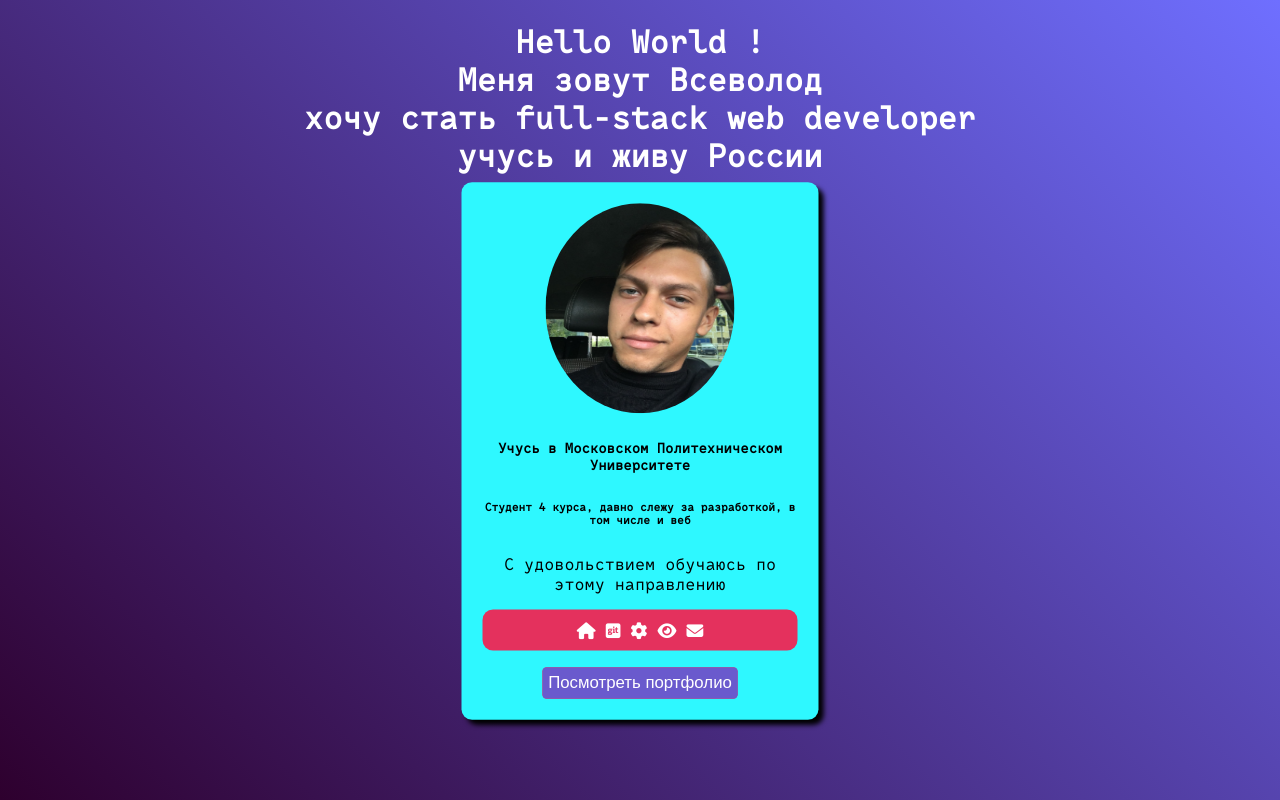
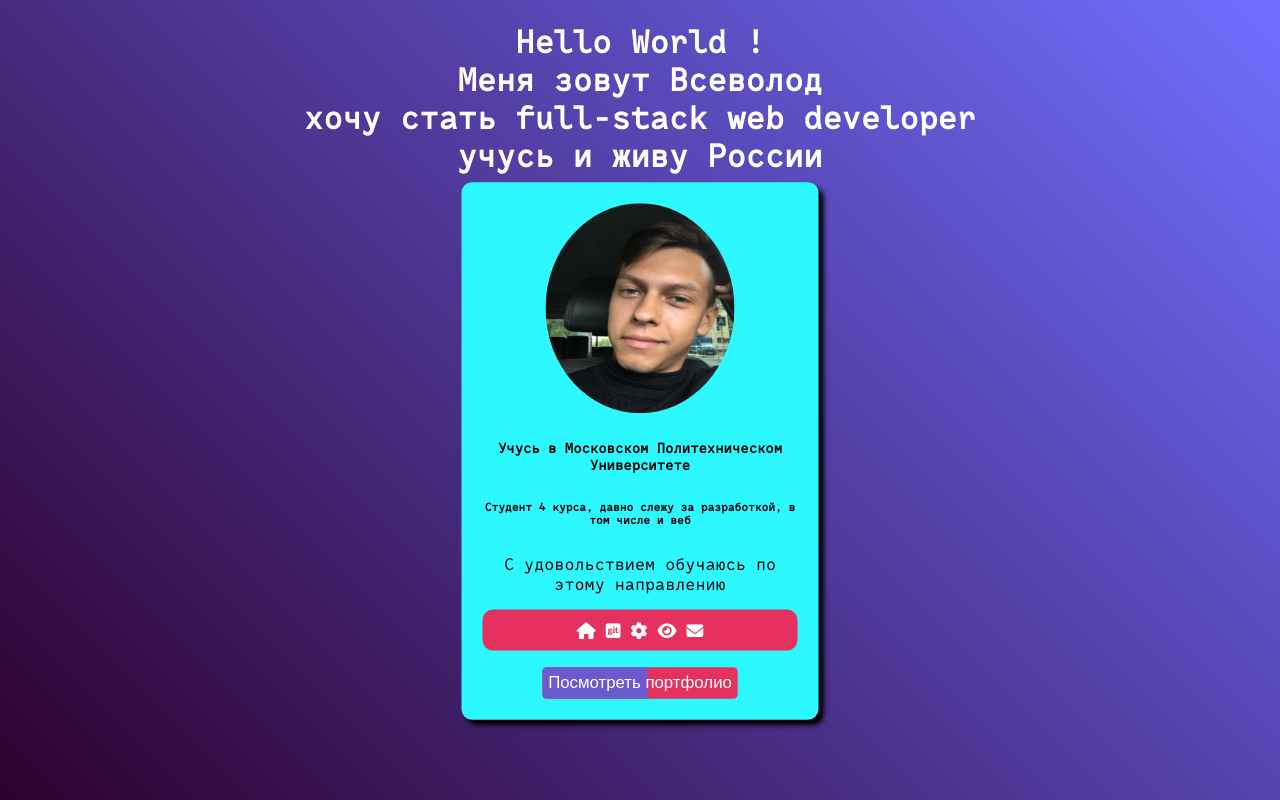
Before and after one commit to 5oyageR/webHW, a plain HTML site: page src/index.html in a window 1280 px wide. In both pictures the pointer is over the button "Посмотреть портфолио". Drawn offline with Linux system fonts and the light colour scheme.

Commit message:
shadowChange

```diff
--- a/src/css/style.css
+++ b/src/css/style.css
@@ -74,5 +74,5 @@ ul {
   font-size: 1rem;
 }
 .btn1:hover{
-  box-shadow: inset 250px 0 0 0 slateblue;
+  box-shadow: inset 100px 0 0 0 slateblue;
 }
```
